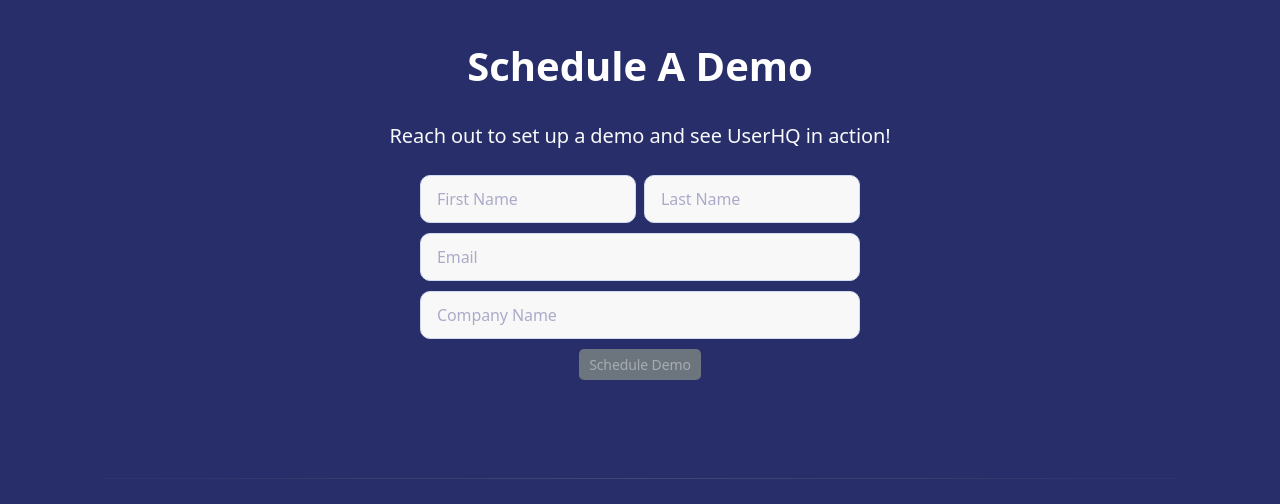
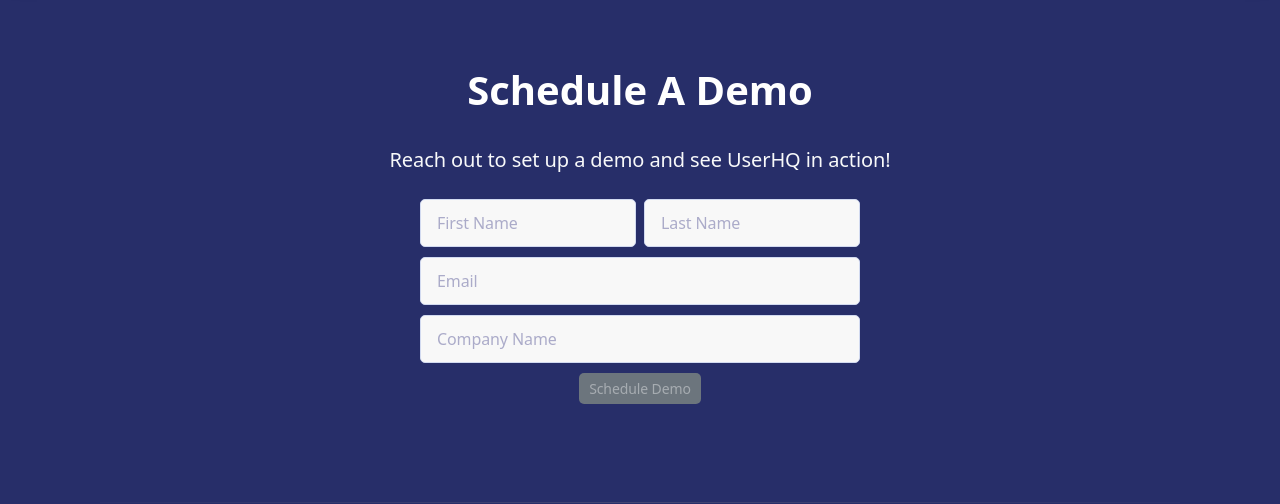
Before and after one commit to Explico-Engineering/explico-engineering.github.io, a website: page index.html in a window 1280 px wide. Shown: the part 2511-3015 px from the top of the page. Drawn offline with nearby package versions, Linux system fonts and the light colour scheme.

Commit message:
refactored a few forms

```diff
--- a/index.html
+++ b/index.html
@@ -79,7 +79,7 @@
 										<input style="border-radius:5px;" class="input" type="email" required
 											name="email" id="emailform" placeholder="Preferred Email">
 									</div>
-									<div >
+									<div>
 										<a id="seeuserhq" onclick="sendemail()" type="submit" style="border-radius:5px;"
 											class="btn btn-blue button-block">See
 											UserHQ</a>
@@ -153,7 +153,7 @@
 			<section id="features" style="background-color: #272e69">
 				<div class="container">
 					<div class="row align-items-center" style="padding-top:20px;padding-bottom:5px">
-						<div class="col-12" align="center">
+						<div class="col-lg-12 col-12" align="center">
 							<h3 style="color:white">
 								Save time, save money, increase security
 							</h3>
@@ -161,7 +161,7 @@
 					</div>
 					<div class="row align-items-center justify-content-center"
 						style="padding-top:5px;padding-bottom:20px">
-						<div class="col-8" align="center">
+						<div class="col-lg-6 col-md-8 col-10" align="center">
 							<p style="color:white;font-size:16px">
 								UserHQ reduces SaaS clutter and gives you back peace of mind. Ironically, User HQ does
 								not have a central user directory that syncs to your other apps.
@@ -493,25 +493,25 @@
 
 						<div style="padding-bottom:10px" class="footer-form newsletter-form field field-grouped">
 							<div class="control control-expanded">
-								<input style="border-radius:10px;" class="input" type="email" required name="email"
+								<input style="border-radius:5px;" class="input" type="email" required name="email"
 									id="emailformfirstname" placeholder="First Name">
 							</div>
 							<div class="control control-expanded">
-								<input style="border-radius:10px;" class="input" type="email" required name="email"
+								<input style="border-radius:5px;" class="input" type="email" required name="email"
 									id="emailformlastname" placeholder="Last Name">
 							</div>
 						</div>
 
 						<div style="padding-bottom:10px" class="footer-form newsletter-form field field-grouped">
 							<div class="control control-expanded">
-								<input style="border-radius:10px;" class="input" type="email" required name="email"
+								<input style="border-radius:5px;" class="input" type="email" required name="email"
 									id="emailformemail" placeholder="Email">
 							</div>
 						</div>
 
 						<div style="padding-bottom:10px" class="footer-form newsletter-form field field-grouped">
 							<div class="control control-expanded">
-								<input style="border-radius:10px;" class="input" type="email" required name="email"
+								<input style="border-radius:5px;" class="input" type="email" required name="email"
 									id="emailformcompany" placeholder="Company Name">
 							</div>
 						</div>
```
